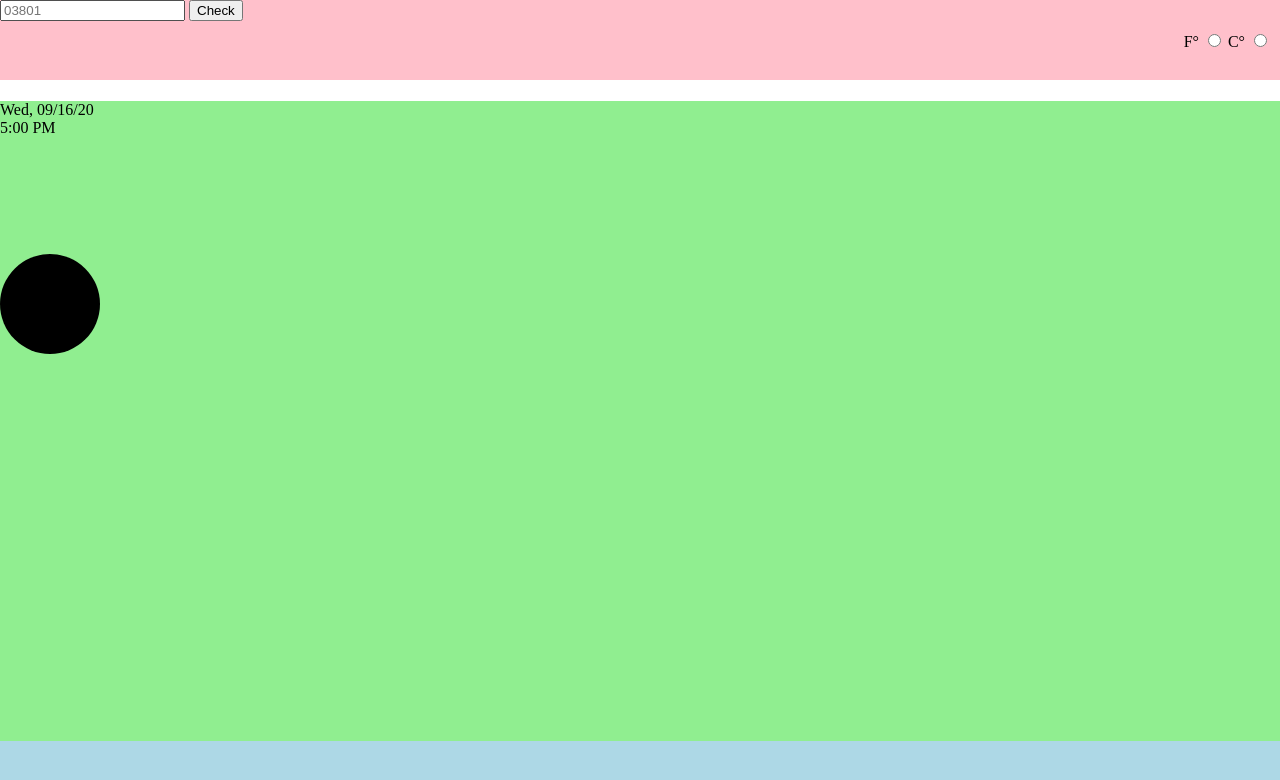
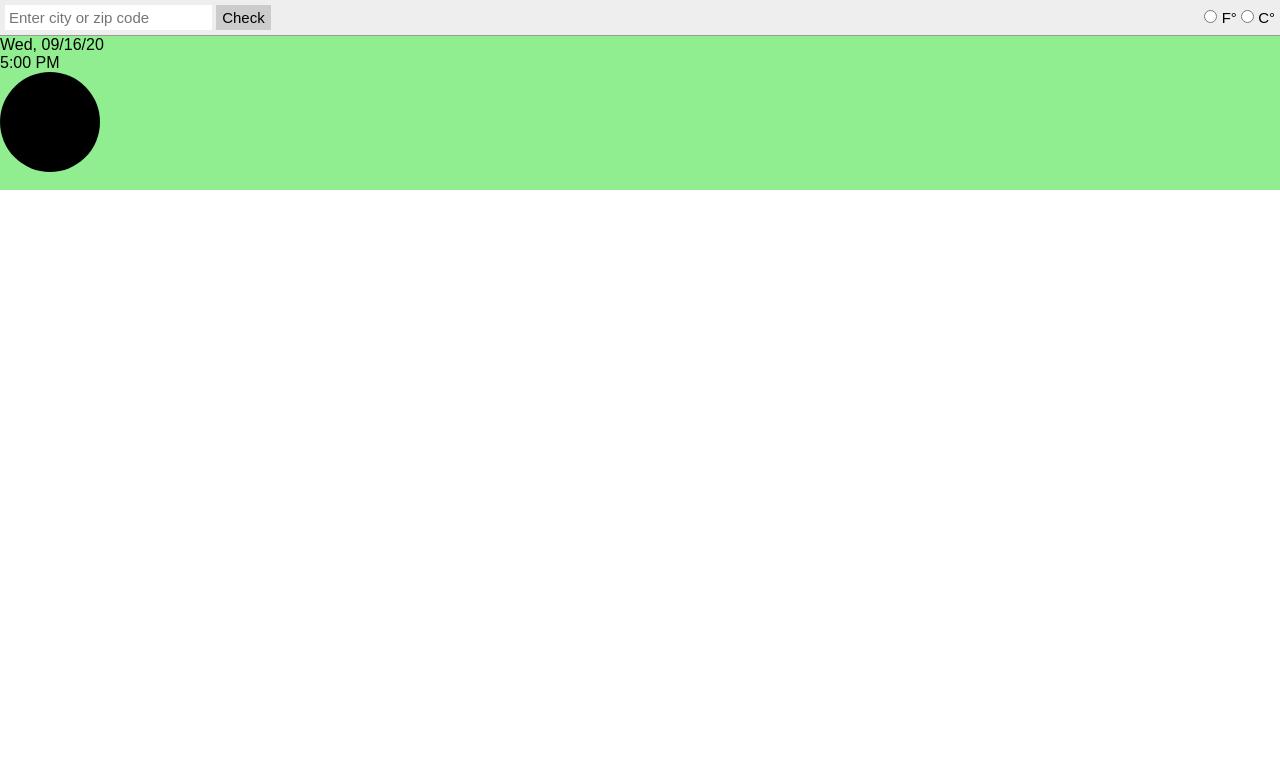
Before and after one commit to chingu-voyages/v23-toucans-team-02, a website: page index.html in a window 1280 px wide. Drawn offline with nearby package versions, Linux system fonts and the light colour scheme.

Commit message:
Bug fixes and new CSS rules - Style #header and its item to look more like the intial wireframe - Add a basic CSS reset in the beginning of styles.css - Rename #weather-input to #location-chooser - Switched radio button and label position

```diff
--- a/css/styles.css
+++ b/css/styles.css
@@ -1,8 +1,13 @@
 /* basic reset */
-html, body {
+/* html, body, h1, h2, h3, h4, h5, h6 {
   margin: 0;
   padding: 0;
+} */
+
+html, body, * {
   box-sizing: border-box;
+  margin: 0;
+  padding: 0;
 }
 
 /*
@@ -13,19 +18,17 @@ html, body {
   1.6rem = 16px
 */
 html { font-size: 62.5%; }
-body { font-size: 1.6rem; }
+body {
+  font-family: 'Arial', sans-serif;
+  font-size: 1.6rem;
+}
 
-#flag{
+/* #flag{
   position: relative;
   top: -135px;
   left: 175px;
   width: 10%;
-}
-
-.temp-chooser {
-  padding: 10px;
-  float: right;
-}
+} */
 
 .temperatureCirlce {
   text-align: center;
@@ -52,9 +55,6 @@ body { font-size: 1.6rem; }
   text-align: center;
   background: #000
 }
-#wrapper{
-  margin:10px;
-}
 
 .weatherCity {
   font-size: 4rem;
@@ -66,21 +66,49 @@ body { font-size: 1.6rem; }
   height: auto;
 }
 
+/*
+  HEADER
+  ===========
+  A flexbox with a row of items
+*/
 #header {
-  height: 15vw;
-  max-height: 10vh;
+  display: flex;
+  align-items: center;
+  justify-content: space-between;
+  padding: 0.5rem;
+  font-size: 1.5rem;
+  border-bottom: 1px solid #999;
+  background-color: #eee;
+}
+
+/* .location-chooser items */
+#check-input {
+  margin: 0;
+  padding: 0.4rem;
+  font: inherit;
+  border: none;
+  outline: none;
+}
+
+#check-button {
+  margin: 0;
+  padding: 0.4rem 0.6rem;
+  font: inherit;
+  border: none;
+  outline: none;
+  cursor: pointer;
+  background-color: #ccc;
 }
 
 #main {
-  /* fictional height */
-  height: 80vh;
+
 }
 
-#footer {
+/* #footer {
   height: 15vw;
   max-height: 10vh;
-}
+} */
 
-#header { background-color: pink; }
+/* #header { background-color: pink; } */
 #main { background-color: lightgreen; }
 #footer  { background-color: lightblue; }
--- a/index.html
+++ b/index.html
@@ -13,20 +13,23 @@
 <!-- Header -->
 <header id="header">
   <!-- App logo -->
-  <!-- Search bar -->
-  <section class="weather-input">
-    <!-- <label for="">Enter city or zip code...</label> -->
-    <input id="check-input" class="input" type="text" placeholder="03801">
+  <!-- Search bar - input new location -->
+  <section class="location-chooser">
+    <input id="check-input" class="input" type="text" placeholder="Enter city or zip code">
     <button id="check-button" class="button" type="submit" onclick="findMyGeolocation()">Check</button>
   </section>
 
   <!-- Choose between Fahrenheit and Celsius -->
   <div class="temp-chooser">
-    <label for="">F&#176;</label>
+    <!--
+      Radio buttons are hard for mobile users to click
+      We shall switch to buttons later on
+    -->
     <input id="imperial" type="radio" name="tempChooser" value="" onclick="setTemperatureChoice()" />
+    <label for="imperial">F&#176;</label>
 
-    <label for="">C&#176;</label>
     <input id="metric" type="radio" name="tempChooser" value="" onclick="setTemperatureChoice()" />
+    <label for="metric">C&#176;</label>
   </div>
 
   <!-- Switch page style icon -->
@@ -46,7 +49,6 @@
     <!-- Date and Time -->
     <div id="wrapper-datetime">
       <div id="date"></div>
-
       <div id="time"></div>
     </div>
 
```
